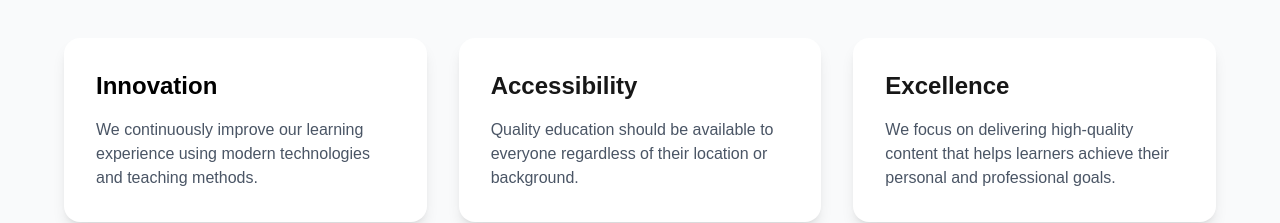
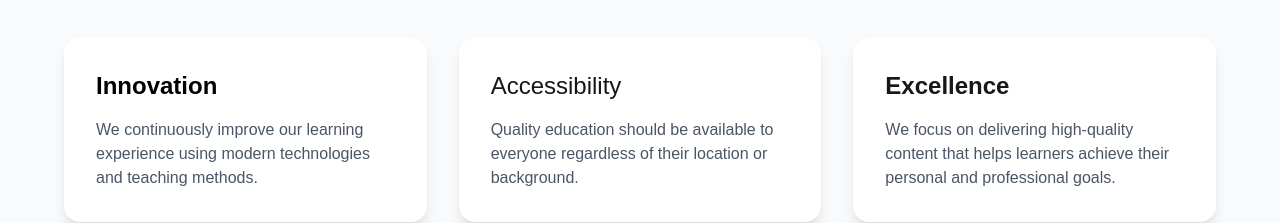
Before and after one commit to gauravkumar2005/SkillForge, a Next.js app: page /About in a window 1280 px wide. Shown: the part 1214-1437 px from the top of the page. Built offline with nearby package versions, Linux system fonts and the light colour scheme.

Commit message:
change about page heading color

```diff
--- a/src/app/About/page.jsx
+++ b/src/app/About/page.jsx
@@ -91,7 +91,7 @@ export default function AboutPage() {
             </div>
 
             <div className="bg-white p-8 rounded-2xl shadow-lg">
-              <h3 className="text-2xl font-semibold mb-4">Accessibility</h3>
+              <h3 className="text-2xl text-blackfont-semibold mb-4">Accessibility</h3>
               <p className="text-gray-600">
                 Quality education should be available to everyone regardless of
                 their location or background.
```
